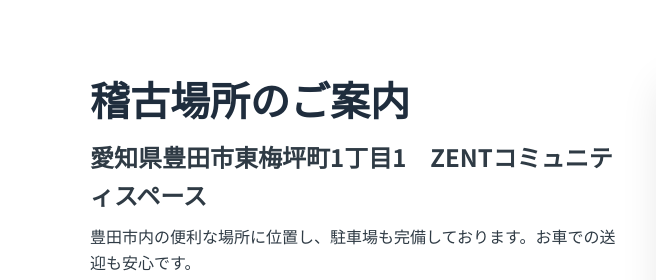
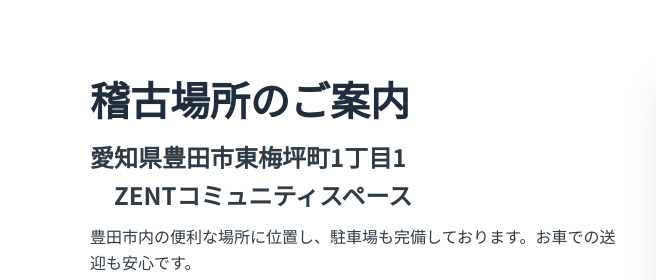
Before and after one commit to toyokoro0504-create/toyota.koromo, a plain HTML site: page index.html in a window 1280 px wide. Shown: the part 2240-2520 px from the top of the page, 0-656 px from the left. Drawn offline with Linux system fonts and the light colour scheme; grey boxes are pictures that could not be loaded.

Commit message:
Update index.html

```diff
--- a/index.html
+++ b/index.html
@@ -138,7 +138,7 @@
         <div class="location-grid">
           <div class="location-info">
             <h3 class="section-title font-serif text-left">稽古場所のご案内</h3>
-            <p class="address">愛知県豊田市東梅坪町1丁目1　ZENTコミュニティスペース</p>
+            <p class="address">愛知県豊田市東梅坪町1丁目1<br>　<span>ZENTコミュニティスペース</p></span>
             <p class="access-note">豊田市内の便利な場所に位置し、駐車場も完備しております。お車での送迎も安心です。</p>
             <a href="https://maps.app.goo.gl/fQeNBFpifSwHXt5e8"
                target="_blank" rel="noopener noreferrer"
```
